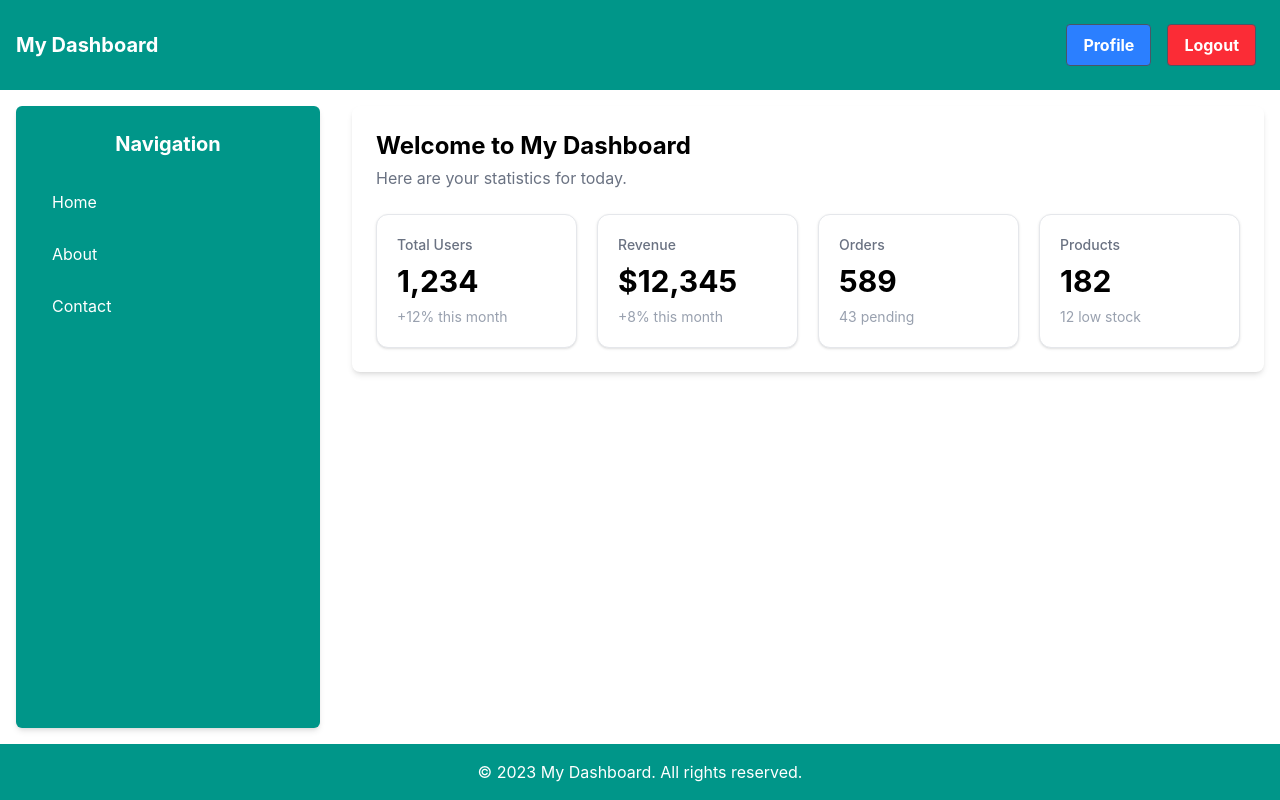
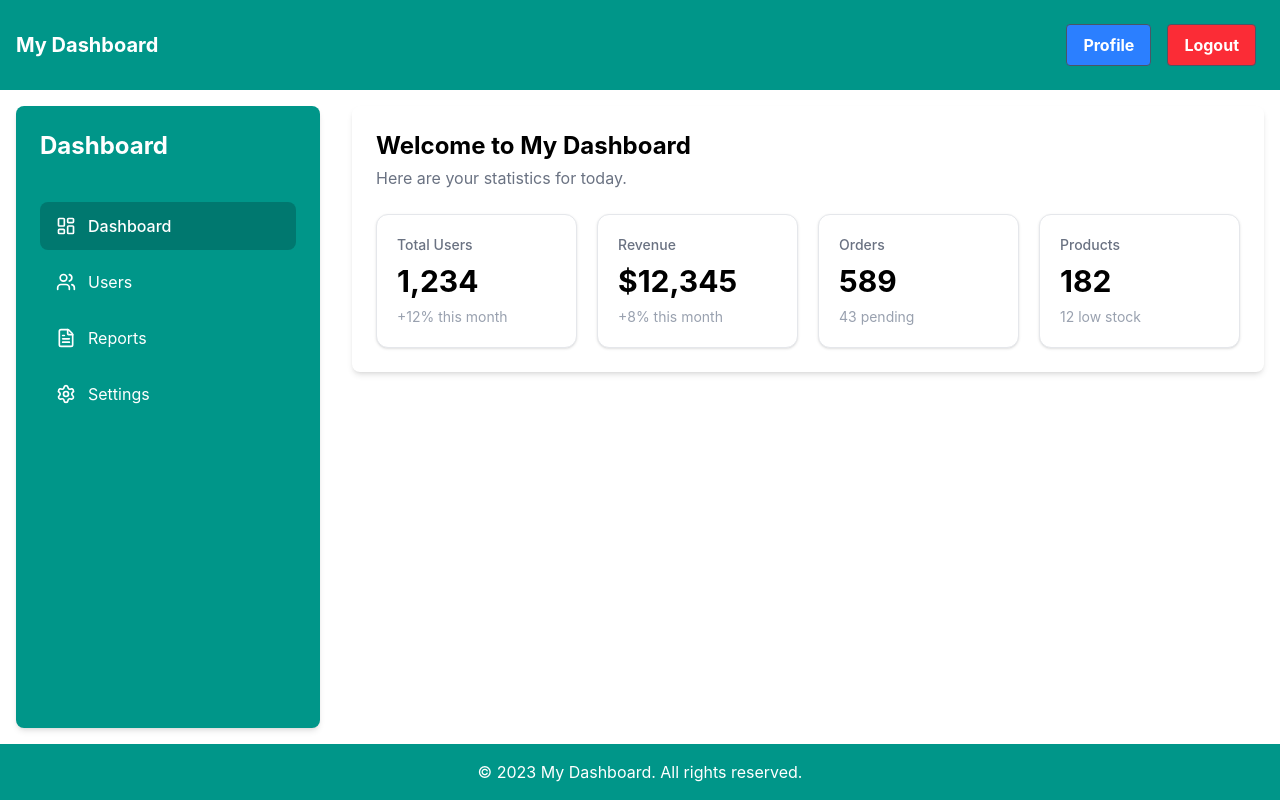
Before and after one commit to Hrisshhii/zustand-practice, a React (Vite) app in the folder dp-challenges/: page / in a window 1280 px wide. Built offline with nearby package versions, Linux system fonts and the light colour scheme.

Commit message:
Refactor Sidebar component for improved layout and navigation structure

```diff
--- a/dp-challenges/src/components/Sidebar.tsx
+++ b/dp-challenges/src/components/Sidebar.tsx
@@ -1,30 +1,45 @@
+import { LayoutDashboard,Users,FileText,Settings} from "lucide-react";
 
-const Sidebar=()=>{
+const Sidebar = () => {
   return (
-    <aside className="bg-teal-600 rounded-md shadow-md h-full p-6 text-white">
-      <h2 className="text-xl font-bold mb-6 text-center">Navigation</h2>
+    <aside className="bg-teal-600 h-full rounded-lg shadow-md text-white flex flex-col p-6">
+      <div className="mb-10">
+        <h1 className="text-2xl font-bold">Dashboard</h1>
+      </div>
 
-      <ul className="space-y-3">
+      <nav className="flex-1">
+        <ul className="space-y-2">
           <li>
-          <a href="#" className="block rounded-md px-3 py-2 hover:bg-teal-700">
-            Home
+            <a href="#" className="flex items-center gap-3 rounded-lg px-4 py-3 bg-teal-700 font-medium">
+              <LayoutDashboard size={20} />
+              Dashboard
             </a>
           </li>
 
           <li>
-          <a href="#" className="block rounded-md px-3 py-2 hover:bg-teal-700">
-            About
+            <a href="#" className="flex items-center gap-3 rounded-lg px-4 py-3 hover:bg-teal-700 transition">
+              <Users size={20} />
+              Users
             </a>
           </li>
 
           <li>
-          <a href="#" className="block rounded-md px-3 py-2 hover:bg-teal-700">
-            Contact
+            <a href="#" className="flex items-center gap-3 rounded-lg px-4 py-3 hover:bg-teal-700 transition">
+              <FileText size={20} />
+              Reports
+            </a>
+          </li>
+
+          <li>
+            <a href="#" className="flex items-center gap-3 rounded-lg px-4 py-3 hover:bg-teal-700 transition">
+              <Settings size={20} />
+              Settings
             </a>
           </li>
         </ul>
+      </nav>
     </aside>
   );
 };
 
-export default Sidebar
+export default Sidebar;
```
Lines whose indentation alone changed are shown as unchanged.
